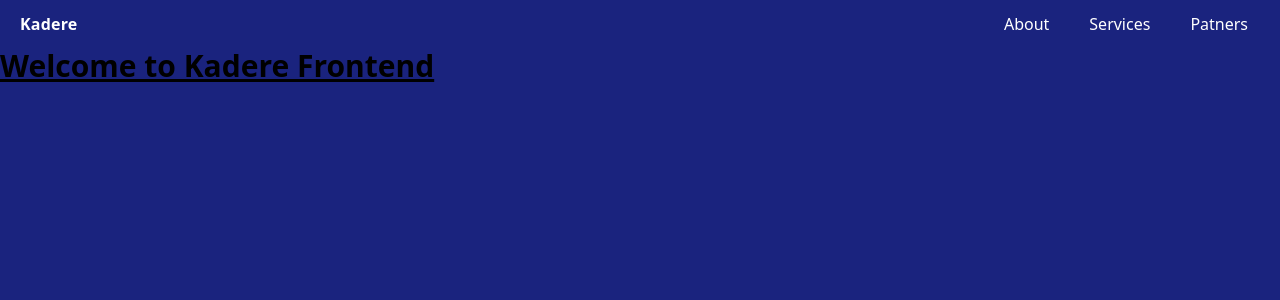
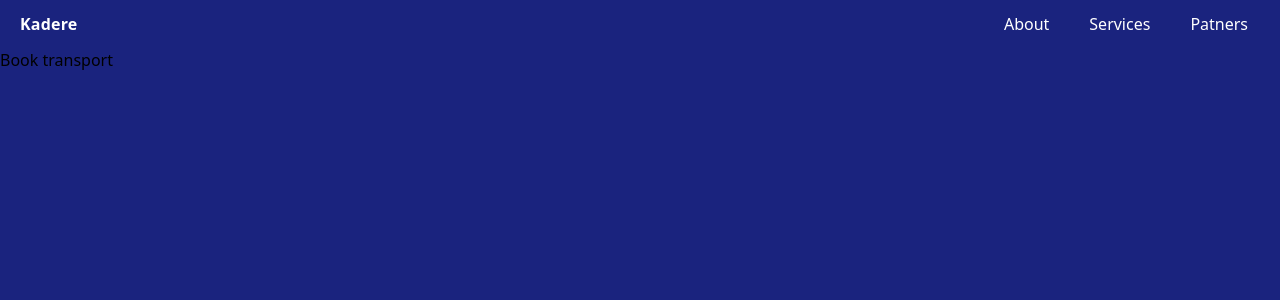
Before and after one commit to GathangaElijah/kadere-logistics, a Next.js app in the folder kadere-frontend/: page / in a window 1280 px wide. Shown: the top 300 px of the page. Built offline with nearby package versions, Linux system fonts and the light colour scheme.

Commit message:
feat: added a button

```diff
--- a/kadere-frontend/app/page.tsx
+++ b/kadere-frontend/app/page.tsx
@@ -1,7 +1,9 @@
 export default function Home() {
   return (
     <div>
-      <h1 className="text-3xl font-bold underline">Welcome to Kadere Frontend</h1>
+      <div>
+        <button type="button">Book transport</button>
+      </div>
     </div>
   );
 }
```
